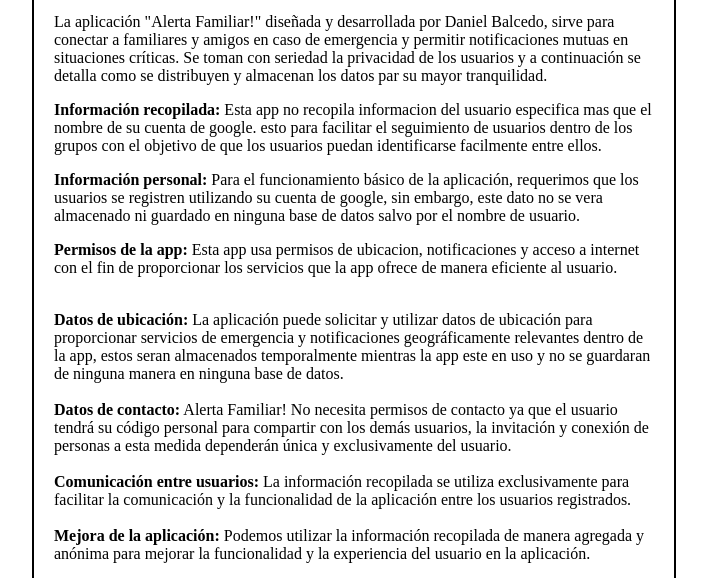
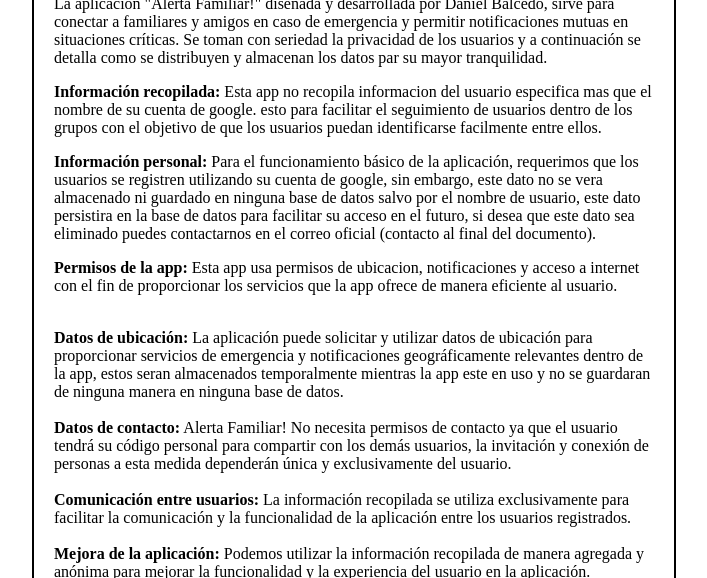
Before and after one commit to Daniel75220/Pol-ticas-y-privacidad, a plain HTML site: page index.html in a window 1280 px wide. Shown: the part 207-785 px from the top of the page, without its empty margins (286-993 px from the left). Drawn offline with Linux system fonts and the light colour scheme.

Commit message:
index.html

```diff
--- a/index.html
+++ b/index.html
@@ -33,7 +33,7 @@
  <p><strong> Información recopilada:  </strong> Esta app no recopila informacion del usuario especifica mas que el nombre de su cuenta de google. esto para facilitar
 el seguimiento de usuarios dentro de los grupos con el objetivo de que los usuarios puedan identificarse facilmente entre ellos.</p>
 <p><strong>Información personal:</strong> Para el funcionamiento básico de la aplicación, requerimos que los usuarios
-se registren utilizando su cuenta de google, sin embargo, este dato no se vera almacenado ni guardado en ninguna base de datos salvo por el nombre de usuario.
+se registren utilizando su cuenta de google, sin embargo, este dato no se vera almacenado ni guardado en ninguna base de datos salvo por el nombre de usuario, este dato persistira en la base de datos para facilitar su acceso en el futuro, si desea que este dato sea eliminado puedes contactarnos en el correo oficial (contacto al final del documento).
 <br>
   <p><strong>Permisos de la app:</strong> Esta app usa permisos de ubicacion, notificaciones y acceso a internet con el fin de proporcionar los servicios que la app ofrece de manera eficiente al usuario.</p>
     <br>
```
